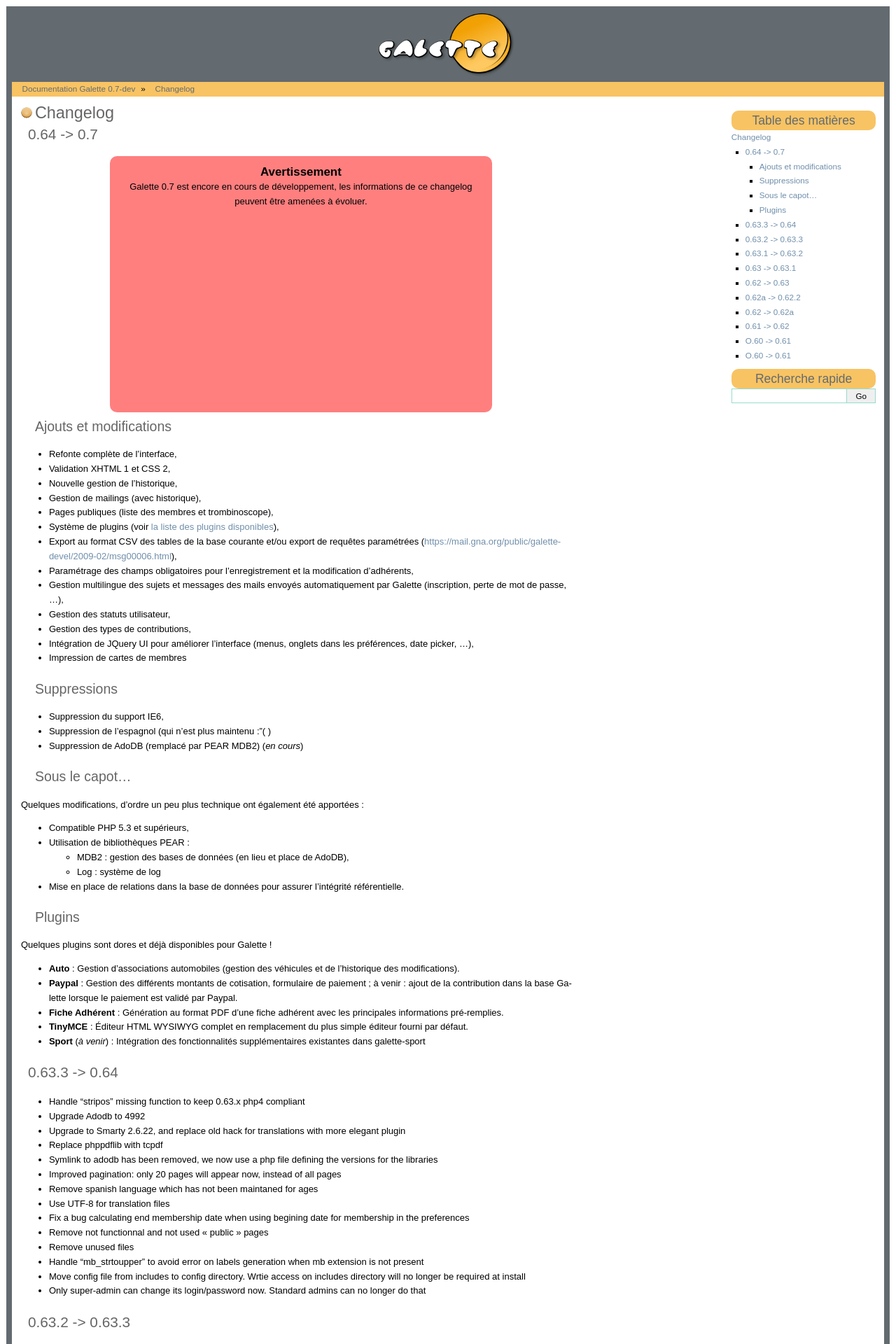
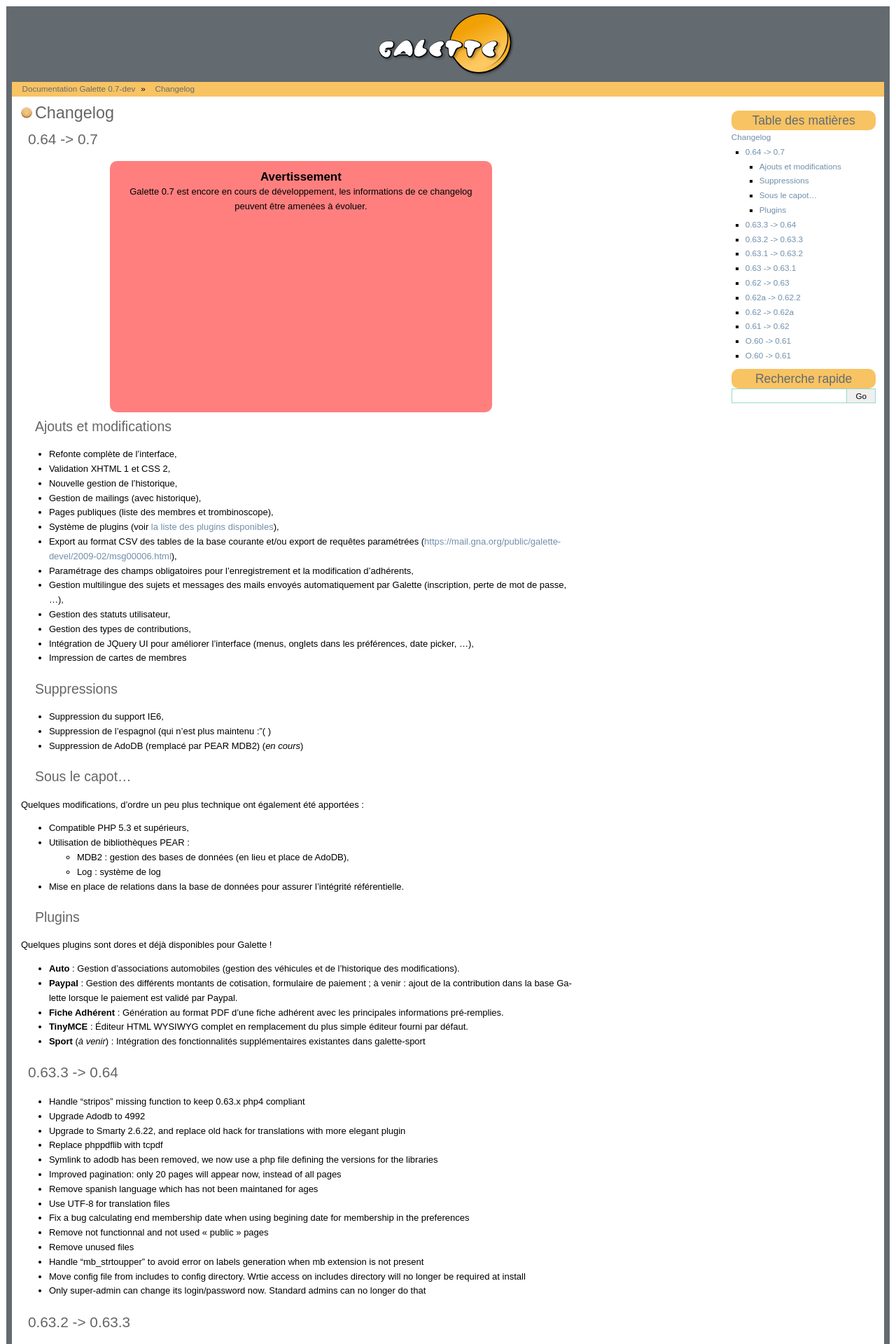
Before and after one commit to galette/galettedoc, a Sphinx documentation site: the page built from source/changelog.rst, in a window 1280 px wide. Shown: the top 1920 px of the page at 70% size. Built offline with Sphinx 7.4.7, drawn with Linux system fonts in a browser that asks for light colours.

Commit message:
Affichage des titres

```diff
--- a/source/_styles/static/galette.css
+++ b/source/_styles/static/galette.css
@@ -193,7 +193,7 @@
 	font-size: 180%;
 	margin-left: 0px;
 	padding:0 0 0 20px;
-	margin:0;
+	margin:.5em 0 .3em;
 	background:url(images/gbullet2.png) 0 50% no-repeat;
 }
 h2 {
```
